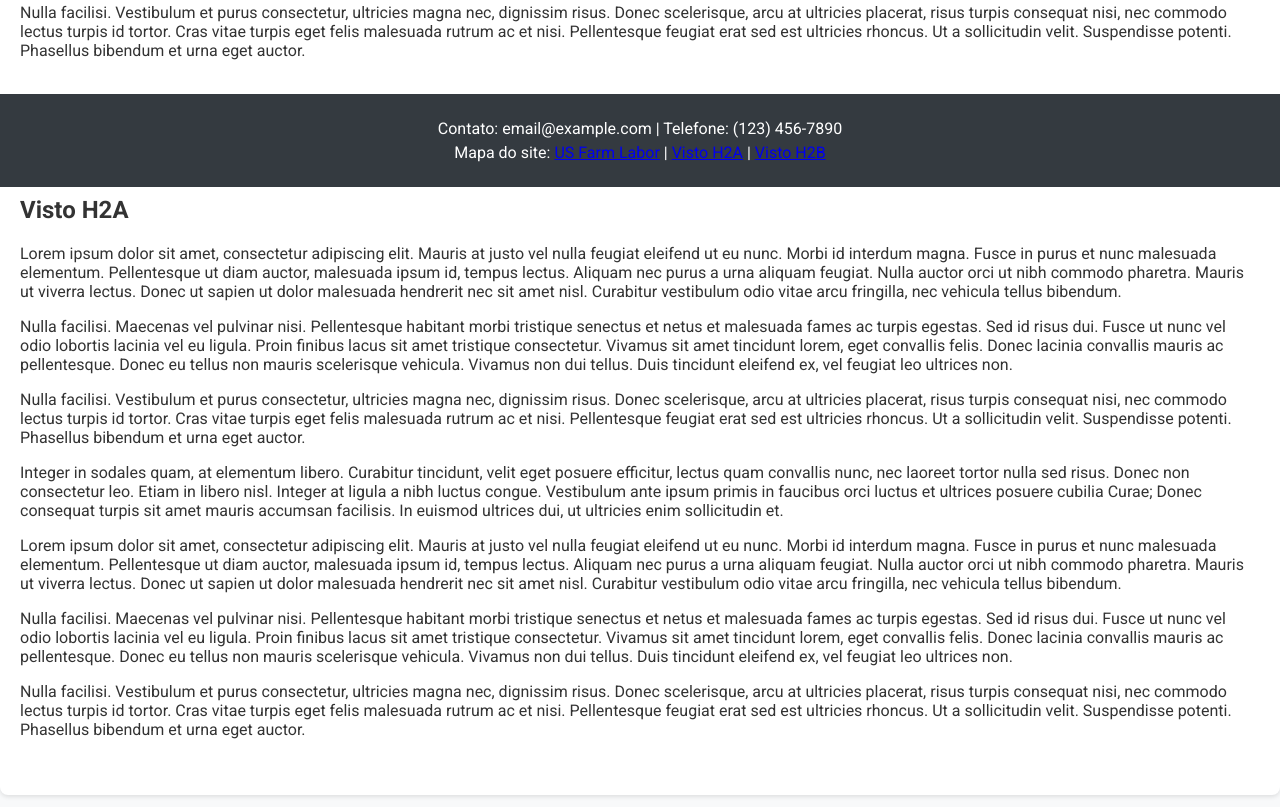
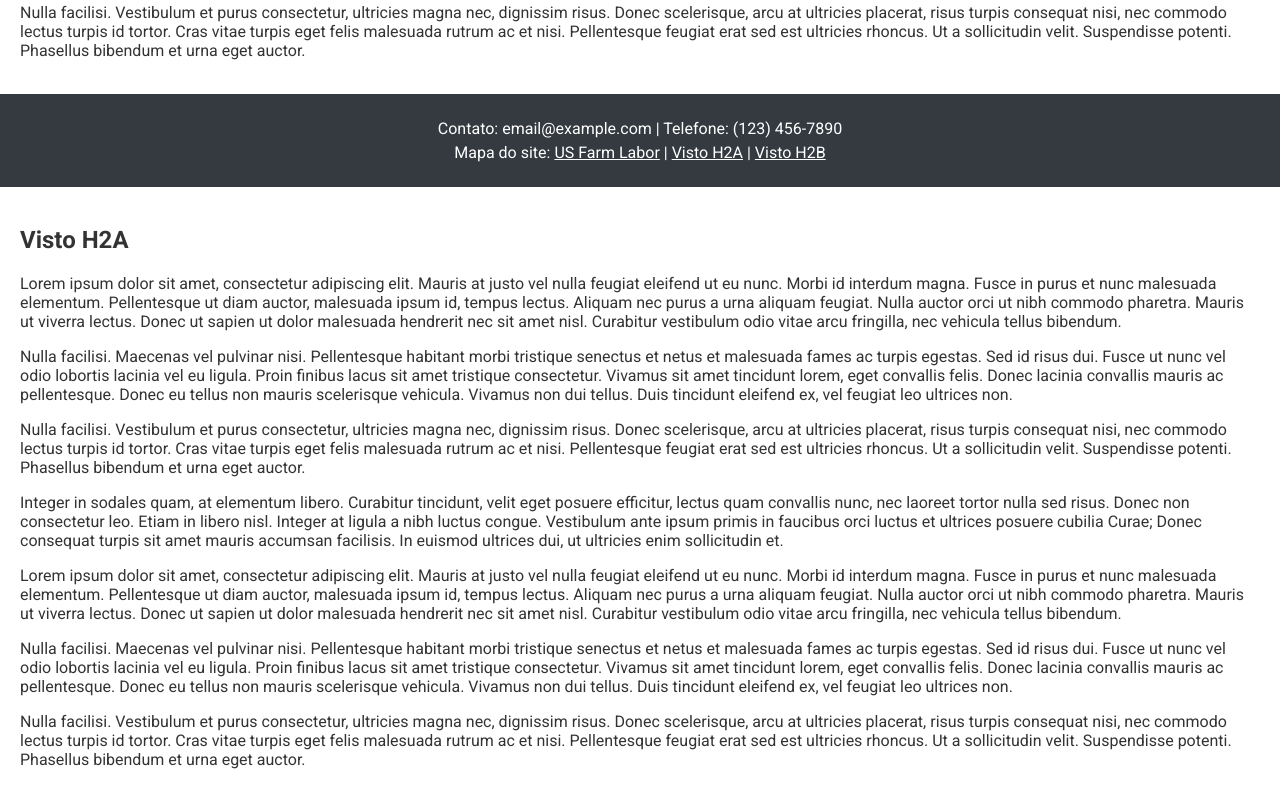
Before and after one commit to arthurstiebler/arthurstiebler.github.io, a plain HTML site: page index.html in a window 1280 px wide. Shown: the part 613-1420 px from the top of the page. Drawn offline with Linux system fonts and the light colour scheme.

Commit message:
Update index.html

```diff
--- a/index.html
+++ b/index.html
@@ -63,7 +63,7 @@
             background-color: #fff;
             border-radius: 8px;
             box-shadow: 0 2px 4px rgba(0, 0, 0, 0.1);
-            margin-bottom: 20px;
+            margin-bottom: 50px;
             text-align: left;
         }
         footer {
@@ -101,7 +101,7 @@
     <header>
         <nav>
             <div class="left-section">
-                <a href="https://arthurstiebler.github.io/">
+                <a href="https://arthurstiebler.github.io/index.html">
                     <img src="https://images.squarespace-cdn.com/content/v1/63f76b05d0c2765a049595bf/23175920-7a6f-4931-a171-627ee11af30b/usa_farm_labor_monocolor.png?format=1500w" alt="Logo">
                     USA Farm Labor
                 </a>
@@ -148,7 +148,7 @@
     </main>
     <footer>
         <p>Contato: email@example.com | Telefone: (123) 456-7890</p>
-        <p>Mapa do site: <a href="#us_farm_labor">US Farm Labor</a> | <a href="#visto_h2a">Visto H2A</a> | <a href="#visto_h2b">Visto H2B</a></p>
+        <p>Mapa do site: <a href="#us_farm_labor" style="color: white">US Farm Labor</a> | <a href="#visto_h2a" style="color: white">Visto H2A</a> | <a href="#visto_h2b" style="color: white">Visto H2B</a></p>
     </footer>
 
     <script>
```
